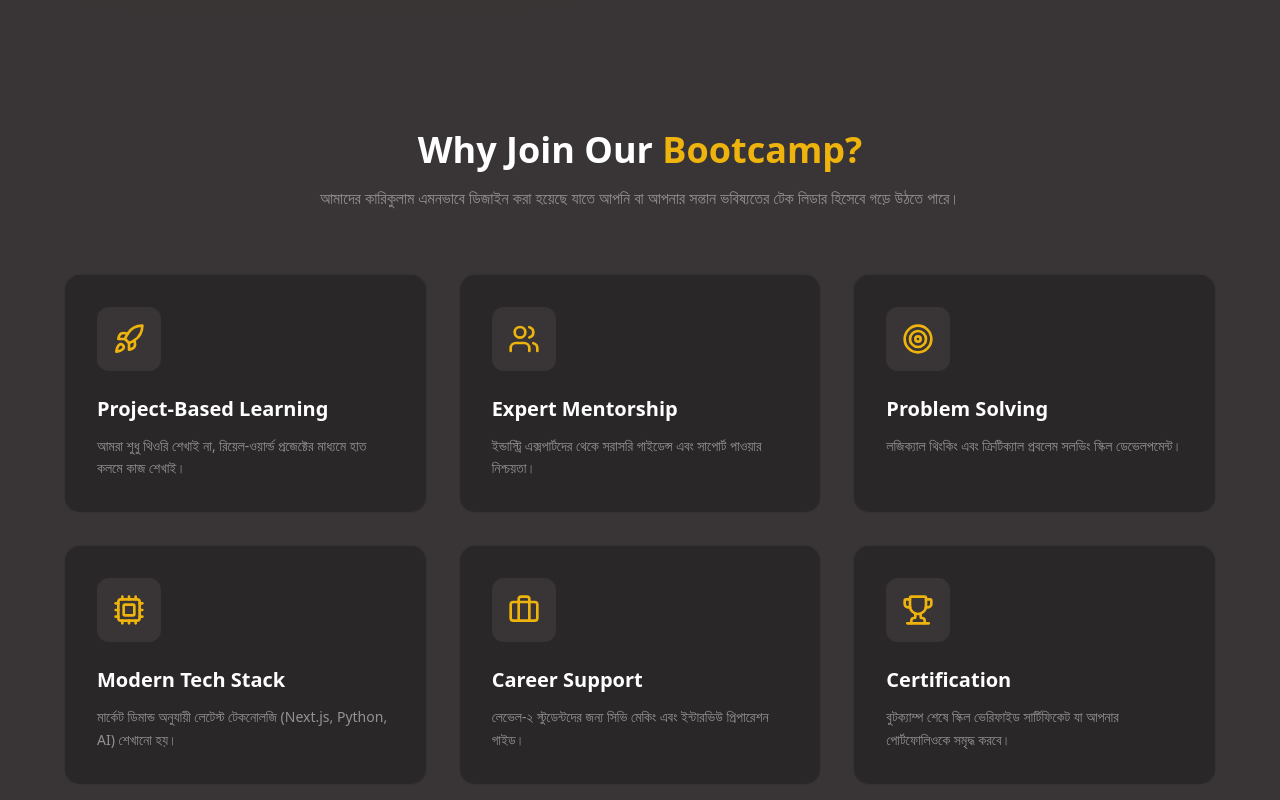
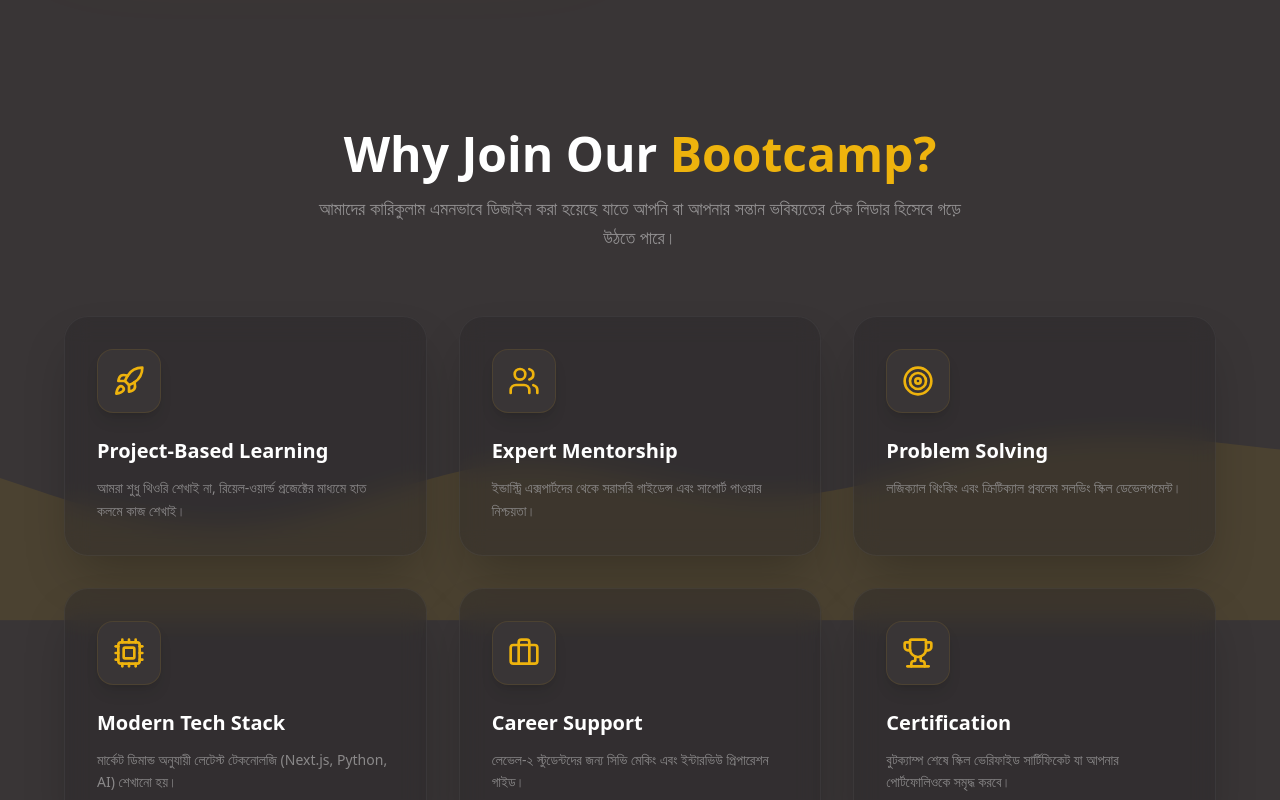
Before and after one commit to Shajidaa/codezy-frontend, a Next.js app: page / in a window 1280 px wide. Shown: the part 2340-3140 px from the top of the page. Built offline with nearby package versions, Linux system fonts and the light colour scheme; no server answers.

Commit message:
benefitsection animation add

```diff
--- a/app/(marketing)/components/home/BenefitsSection.tsx
+++ b/app/(marketing)/components/home/BenefitsSection.tsx
@@ -1,6 +1,6 @@
 "use client";
-import React from 'react';
-import { motion } from 'framer-motion';
+import React, { JSX } from 'react';
+import { motion, Variants } from 'framer-motion';
 import {
   Rocket,
   Target,
@@ -9,8 +9,11 @@ import {
   Cpu,
   Briefcase
 } from 'lucide-react';
+import { Benefit } from '@/app/types/course';
 
-const benefits = [
+
+
+const benefits: Benefit[] = [
   {
     title: "Project-Based Learning",
     desc: "আমরা শুধু থিওরি শেখাই না, রিয়েল-ওয়ার্ল্ড প্রজেক্টের মাধ্যমে হাত কলমে কাজ শেখাই।",
@@ -18,7 +21,7 @@ const benefits = [
   },
   {
     title: "Expert Mentorship",
-    desc: "ইন্ডাস্ট্রি এক্সপার্টদের থেকে সরাসরি গাইডেন্স এবং সাপোর্ট পাওয়ার নিশ্চয়তা।",
+    desc: "ইন্ডাস্ট্রি এক্সপার্টদের থেকে সরাসরি গাইডেন্স এবং সাপোর্ট পাওয়ার নিশ্চয়তা।",
     icon: <Users className="w-8 h-8" />,
   },
   {
@@ -28,7 +31,7 @@ const benefits = [
   },
   {
     title: "Modern Tech Stack",
-    desc: "মার্কেট ডিমান্ড অনুযায়ী লেটেস্ট টেকনোলজি (Next.js, Python, AI) শেখানো হয়।",
+    desc: "মার্কেট ডিমান্ড অনুযায়ী লেটেস্ট টেকনোলজি (Next.js, Python, AI) শেখানো হয়।",
     icon: <Cpu className="w-8 h-8" />,
   },
   {
@@ -43,36 +46,57 @@ const benefits = [
   },
 ];
 
-const containerVariants = {
+const containerVariants: Variants = {
   hidden: { opacity: 0 },
   visible: {
     opacity: 1,
-    transition: {
-      staggerChildren: 0.1,
-    },
+    transition: { staggerChildren: 0.15 },
   },
 };
 
-const itemVariants = {
-  hidden: { y: 20, opacity: 0 },
+const itemVariants: Variants = {
+  hidden: { y: 30, opacity: 0 },
   visible: {
     y: 0,
     opacity: 1,
+    transition: { duration: 0.5, ease: "easeOut" }
   },
 };
 
-export default function BenefitsSection() {
+export default function BenefitsSection(): JSX.Element {
   return (
-    <section className="bg-brand-dark py-24 px-6">
-      <div className="max-w-6xl mx-auto">
+    <section className="relative bg-brand-dark py-24 px-6 overflow-hidden">
+
+
+      <div className="absolute top-1/2 left-0 w-full -translate-y-1/2 opacity-10 pointer-events-none select-none">
+        <svg viewBox="0 0 1440 320" className="w-full h-auto transform scale-150 md:scale-100">
+          <path
+            fill="#EAB308"
+            d="M0,160L48,176C96,192,192,224,288,213.3C384,203,480,149,576,144C672,139,768,181,864,181.3C960,181,1056,139,1152,122.7C1248,107,1344,117,1392,122.7L1440,128L1440,320L1392,320C1344,320,1248,320,1152,320C1056,320,960,320,864,320C768,320,672,320,576,320C480,320,384,320,288,320C192,320,96,320,48,320L0,320Z"
+          ></path>
+        </svg>
+      </div>
+
+      <div className="max-w-6xl mx-auto relative z-10">
         {/* Section Heading */}
         <div className="text-center mb-16">
-          <h2 className="text-brand-white text-3xl md:text-4xl font-bold mb-4">
+          <motion.h2
+            initial={{ opacity: 0, y: -20 }}
+            whileInView={{ opacity: 1, y: 0 }}
+            viewport={{ once: true }}
+            className="text-brand-white text-3xl md:text-5xl font-extrabold mb-4"
+          >
             Why Join Our <span className="text-brand-gold">Bootcamp?</span>
-          </h2>
-          <p className="text-brand-gray max-w-2xl mx-auto">
-            আমাদের কারিকুলাম এমনভাবে ডিজাইন করা হয়েছে যাতে আপনি বা আপনার সন্তান ভবিষ্যতের টেক লিডার হিসেবে গড়ে উঠতে পারে।
-          </p>
+          </motion.h2>
+          <motion.p
+            initial={{ opacity: 0 }}
+            whileInView={{ opacity: 1 }}
+            viewport={{ once: true }}
+            transition={{ delay: 0.2 }}
+            className="text-brand-gray max-w-2xl mx-auto text-lg leading-relaxed font-medium"
+          >
+            আমাদের কারিকুলাম এমনভাবে ডিজাইন করা হয়েছে যাতে আপনি বা আপনার সন্তান ভবিষ্যতের টেক লিডার হিসেবে গড়ে উঠতে পারে।
+          </motion.p>
         </div>
 
         {/* Benefits Grid */}
@@ -81,22 +105,26 @@ export default function BenefitsSection() {
           variants={containerVariants}
           initial="hidden"
           whileInView="visible"
-          viewport={{ once: true, amount: 0.2 }}
+          viewport={{ once: true, amount: 0.1 }}
         >
           {benefits.map((benefit, index) => (
             <motion.div
               key={index}
               variants={itemVariants}
-              whileHover={{ y: -10 }}
-              className="p-8 rounded-2xl bg-[#2a2728] border border-brand-gray/10 hover:border-brand-gold/30 transition-all group"
+              whileHover={{
+                y: -10,
+                backgroundColor: "rgba(42, 39, 40, 0.8)",
+                transition: { duration: 0.2 }
+              }}
+              className="p-8 rounded-3xl bg-[#2a2728]/40 backdrop-blur-md border border-brand-gray/10 hover:border-brand-gold/40 transition-colors group shadow-2xl"
             >
-              <div className="text-brand-gold mb-6 bg-brand-dark w-16 h-16 flex items-center justify-center rounded-xl group-hover:scale-110 transition-transform">
+              <div className="text-brand-gold mb-6 bg-brand-dark w-16 h-16 flex items-center justify-center rounded-2xl shadow-lg border border-brand-gold/10 group-hover:scale-110 group-hover:rotate-3 transition-transform duration-300">
                 {benefit.icon}
               </div>
-              <h3 className="text-brand-white text-xl font-bold mb-3">
+              <h3 className="text-brand-white text-xl font-bold mb-3 group-hover:text-brand-gold transition-colors">
                 {benefit.title}
               </h3>
-              <p className="text-brand-gray text-sm leading-relaxed">
+              <p className="text-brand-gray text-sm leading-relaxed font-normal opacity-90 group-hover:opacity-100">
                 {benefit.desc}
               </p>
             </motion.div>
```
Also changed, not shown: app/types/course.ts (+7 -0 lines).
